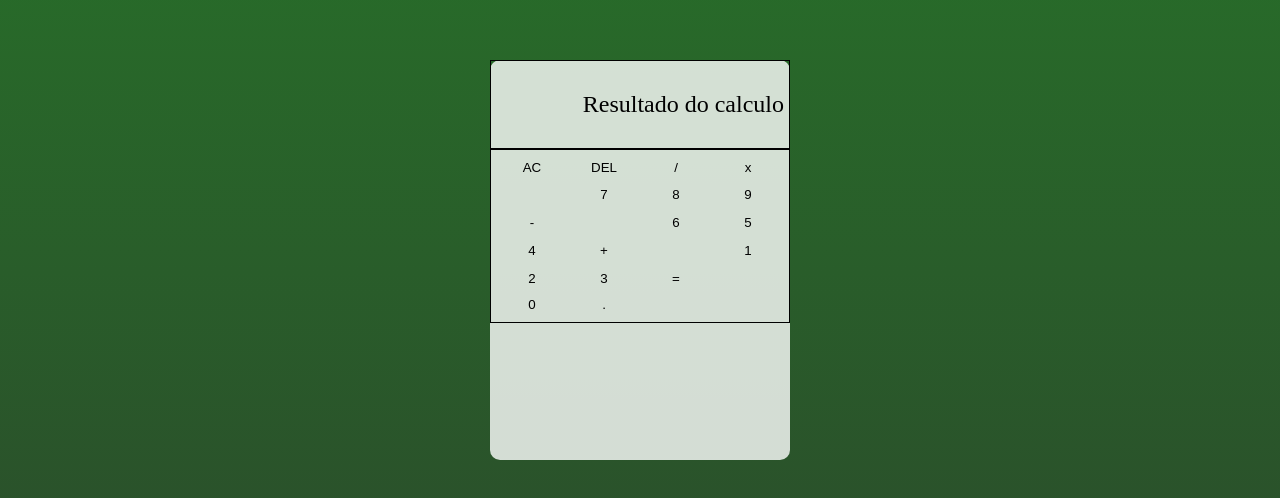
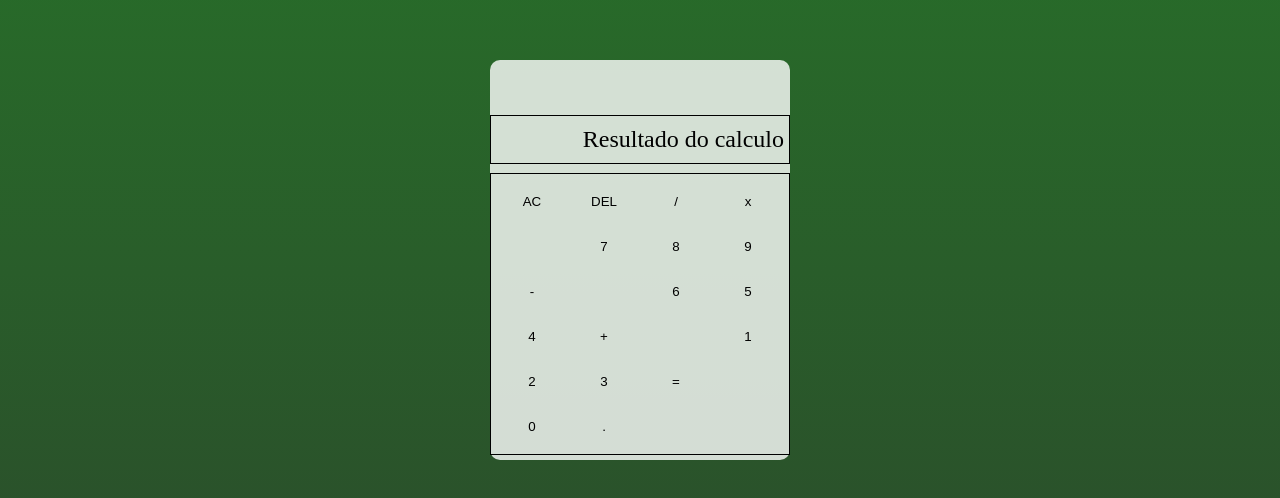
Before and after one commit to kervines/math-calculator, a plain HTML site: page index.html in a window 1280 px wide. Shown: the part 140-638 px from the top of the page. Drawn offline with Linux system fonts and the light colour scheme.

Commit message:
ajuste na classe result

```diff
--- a/css/style.css
+++ b/css/style.css
@@ -29,6 +29,10 @@ body {
   height: 400px;
   border-radius: 10px;
   background: rgba(255, 255, 255, 0.8);
+
+  display: flex;
+  flex-direction: column;
+  justify-content: space-around;
 }
 
 /* estilo temporario */
@@ -40,7 +44,8 @@ body {
 .result {
   font-size: 1.5rem;
   text-align: end;
-  padding: 30px 5px;
+  padding: 10px 5px;
+  margin-top: 50px;
 }
 
 .keyboardCalculator {
@@ -51,6 +56,10 @@ body {
   padding: 10px;
 }
 
+.keyboardCalculator .btn {
+  padding: 10px;
+}
+
 .keyboardCalculator .btn:hover {
   background-color: #ccc;
 }
```
